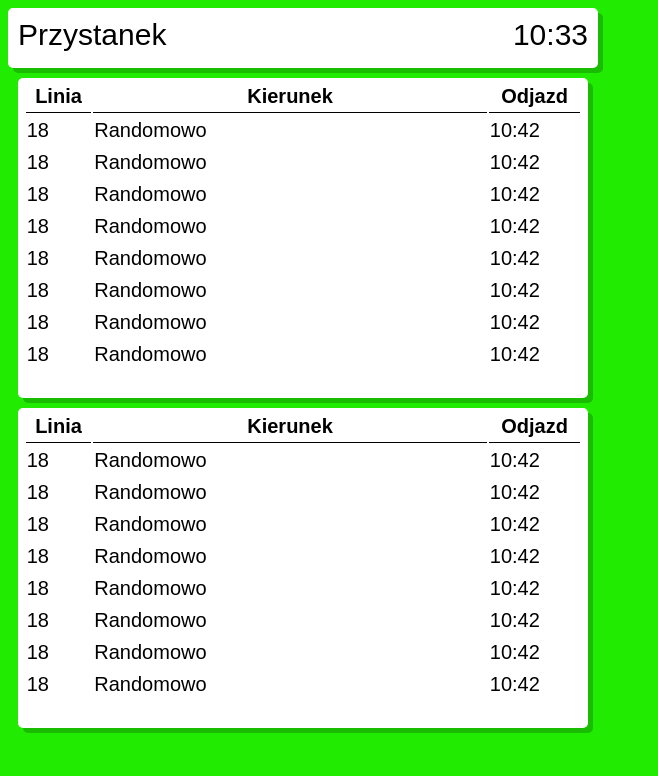
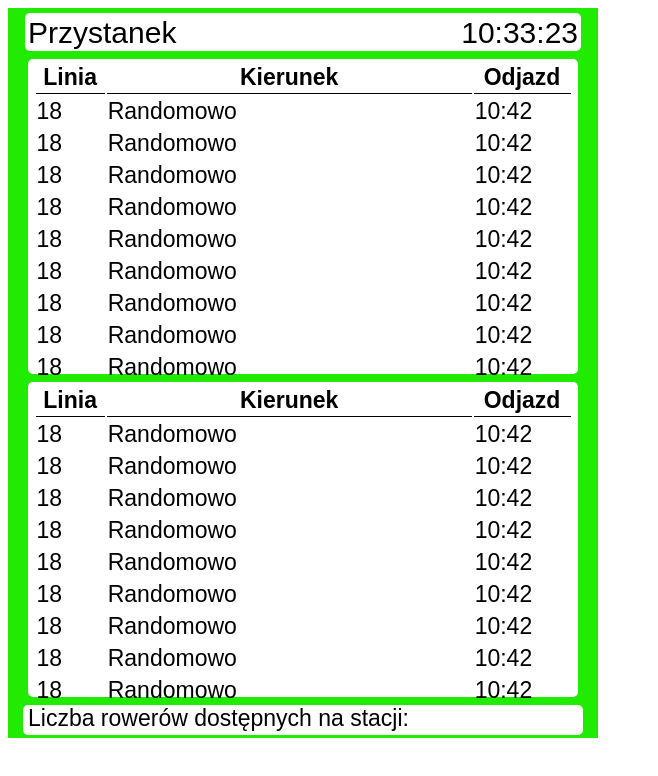
Before and after one commit to akai-org/rozklad-ekrany, a plain HTML site: page index.html in a window 1280 px wide. Shown: the whole page, without its empty margins (0-658 px from the left). Drawn offline with Linux system fonts and the light colour scheme.

Commit message:
Pasek z rowerami

```diff
--- a/index.html
+++ b/index.html
@@ -4,14 +4,15 @@
     <meta charset="UTF-8">
     <title>Rozkład</title>
     <link rel="stylesheet" href="style.css" type="text/css" />
+</head>
 <body>
-
+<div id="background">
     <div id="top">
         <div id="stop_name">
             <h1 align="left">Przystanek</h1>
         </div>
         <div id="clock">
-        <h1 align="right">10:33</h1>
+            <h1 align="right">10:33:23</h1>
         </div>
     </div>
     <div class="schedule">
@@ -20,6 +21,11 @@
                 <th class="line">Linia</th>
                 <th class="direction">Kierunek</th>
                 <th class="time">Odjazd</th>
+            </tr>
+            <tr>
+                <td class="line">18</td>
+                <td class="direction">Randomowo</td>
+                <td class="time">10:42</td>
             </tr>
             <tr>
                 <td class="line">18</td>
@@ -111,9 +117,16 @@
                 <td class="direction">Randomowo</td>
                 <td class="time">10:42</td>
             </tr>
+            <tr>
+                <td class="line">18</td>
+                <td class="direction">Randomowo</td>
+                <td class="time">10:42</td>
+            </tr>
         </table>
     </div>
-
-
+    <div id="bikes">
+        Liczba rowerów dostępnych na stacji:
+    </div>
+</div>
 </body>
 </html>
--- a/style.css
+++ b/style.css
@@ -1,25 +1,36 @@
 body {
+}
+.schedule {
+    width: 550px;
+    height: 315px;
+    margin-top: 8px;
+    margin-right: 15px;
+    margin-left: 15px;
+    background-color: white;
+    border-radius: 5px;
+    font-size: 23px;
+    font-family: Arial, sans-serif;
+    /*box-shadow: 5px 5px 0 rgba(0, 0, 0, 0.2);*/
+}
+
+#background {
+    background-color: #20eb01;
+    padding: 5px;
     width: 580px;
     height: 720px;
-    background-color: #20eb01;
-}
-.schedule {
-    width: 570px;
-    height: 320px;
-    margin: 10px;
-    background-color: white;
-    border-radius: 5px;
-    box-shadow: 5px 5px 0 rgba(0, 0, 0, 0.2);
 }
 #top {
-    width: 570px;
+    width: 550px;
     margin: auto;
-    height: 40px;
+    height: 25px;
+    /*margin-top: 5px;*/
+    padding: 3px;
+    padding-bottom: 10px;
     background-color: white;
-    padding: 10px;
+    /*padding: 10px;*/
     clear: both;
     border-radius: 5px;
-    box-shadow: 5px 5px 0 rgba(0, 0, 0, 0.2);
+    /*box-shadow: 5px 5px 0 rgba(0, 0, 0, 0.2);*/
 }
 #stop_name {
     float: left;
@@ -30,24 +41,35 @@ body {
 .line {
     width: 30px;
     height: 28px;
-    font-size: 20px;
     font-family: Arial, sans-serif;
 }
 .time {
     width: 50px;
     height: 28px;
-    font-size: 20px;
     font-family: Arial, sans-serif;
 }
 .direction {
     width: 300px;
     height: 28px;
-    font-size: 20px;
     font-family: Arial, sans-serif;
 }
 table {
     margin: auto;
     width: 98%;
+}
+#bikes {
+    width: 550px;
+    height: 30px;
+    background-color: white;
+    border-radius: 5px;
+    padding-left: 5px;
+    padding-right: 5px;
+    margin:auto;
+    margin-top: 8px;
+    font-size: 23px;
+    font-family: Arial, sans-serif;
+    /*margin-left: 10px;*/
+    /*margin-right: 10px;*/
 }
 th {
     border-bottom: solid 1px black;
```
Lines whose indentation alone changed are shown as unchanged.
